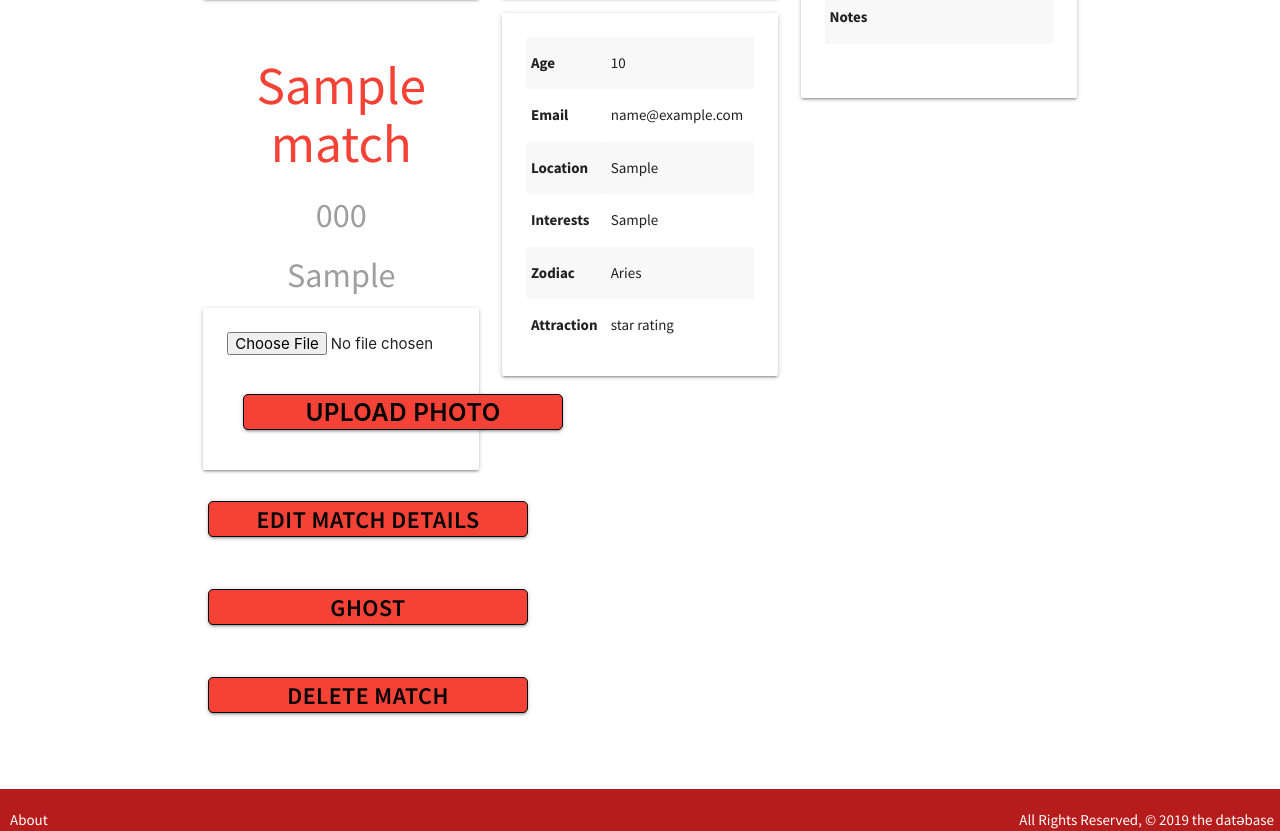
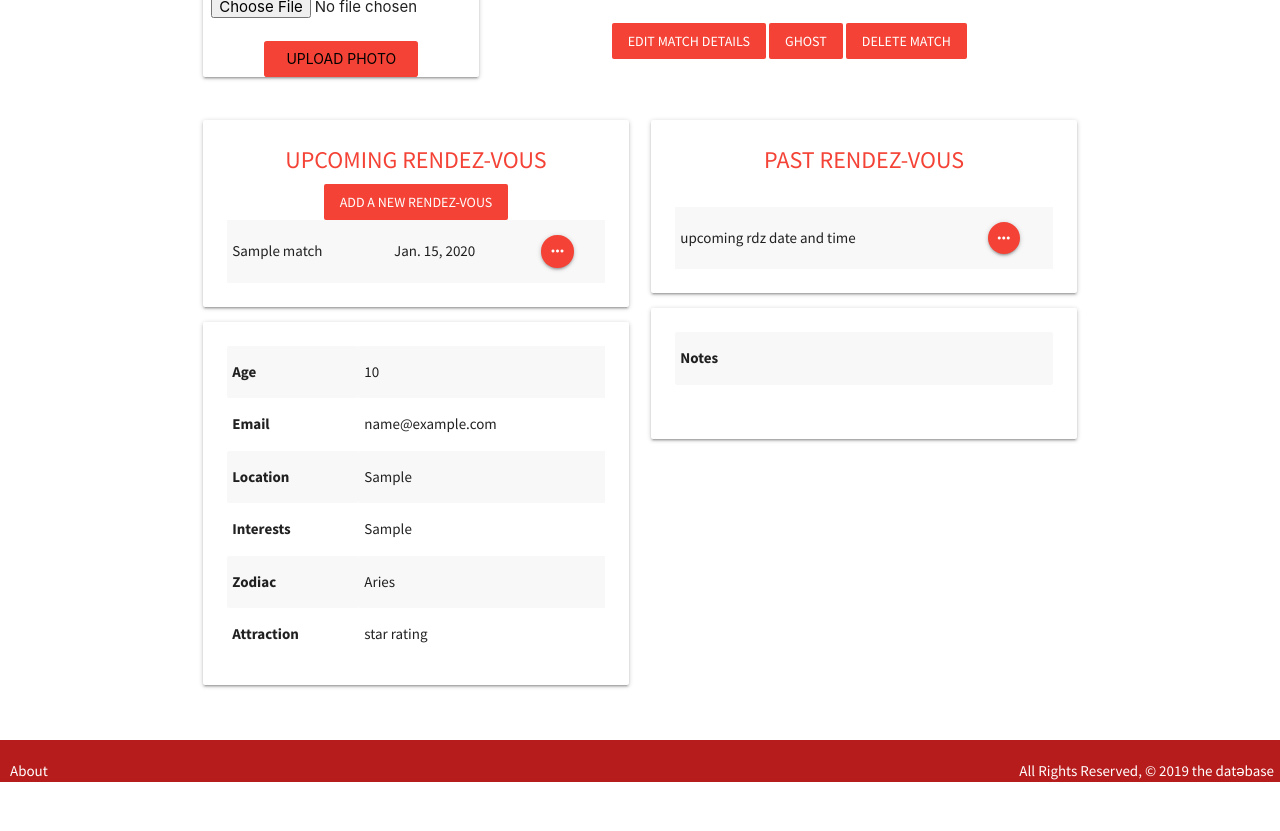
Before and after one commit to daparducci/datebase, a Django app: page /matches/1/ in a window 1280 px wide. Shown: the part 312-1143 px from the top of the page. After the commit the page ends 1094 px from the top, so only its background shows below. Run offline with Django 3.2, Linux system fonts and the light colour scheme; a user stored in the database is signed in; tables that the repository leaves empty hold one stand-in row (values such as "Sample post"); lists and menus that the app fills with data are empty.

Commit message:
css match_detail and add links

```diff
--- a/main_app/static/css/style.css
+++ b/main_app/static/css/style.css
@@ -19,13 +19,17 @@ span {
     font-weight: 600;
 }
 
+.upload-photo {
+    margin: 1vh;
+    text-align: center;
+}
+
 .btn {
     border: 1px solid black;
     background-color: transparent;
     color: black;
     margin: 2vh;
-    width: 25vw;
-    border-radius: 5px;
+    width: 15vw;
     font-weight: 600;
     font-size: 3vmin;
 }
--- a/main_app/templates/main_app/match_detail.html
+++ b/main_app/templates/main_app/match_detail.html
@@ -2,46 +2,63 @@
 {% block content %}
 
 <div class="row">
-    <div class="col s12 m12 l4">
+    <div class="col s6 offset-s3 m6 l4">
+        <div class="card">
             <div class="card-image center-align">
             {% for photo in match.match_photo_set.all %}
-        <img class=" responsive-img card-panel" src="{{photo.url}}">
+                <img class="responsive-img" src="{{photo.url}}">
             {% empty %}
                 <i class="material-icons" style="font-size: 12rem" >account_circle</i>
             {% endfor %}
+            <form action="{% url 'add_match_photo' match.id %}" enctype="multipart/form-data" method="POST" class="upload-photo">
+                {% csrf_token %}
+                <input type="file" name="photo-file" class="center-align">
+                <br><br>
+                <input type="submit" class="waves-effect btn-flat red white-text" value="Upload Photo">
+            </form>
             </div>
+        </div>
+    </div>
+    <div class="col s12 m6 l8">
             <div class="card-content center-align">
                 <h2 class="red-text">{{ match.name }}</h2>
                 <h4 class="grey-text">{{ match.phone }}</h4>
                 <h4 class="grey-text darken-4">{{ match.meet }}</h4>
+
+                </div><br>
+                <div class="card-action center-align">
+                    <a class="waves-effect btn-flat red white-text" href="{% url 'match_update' match.id %}">Edit Match Details</a>
+                    <a class="waves-effect btn-flat red white-text" href="">Ghost</a>
+                    <a class="waves-effect btn-flat red white-text" href="{% url 'match_delete' match.id %}">Delete Match</a>
                 </div>
-        <form action="{% url 'add_match_photo' match.id %}" enctype="multipart/form-data" method="POST" class="card-panel">
-            {% csrf_token %}
-            <input type="file" name="photo-file">
-            <br><br>
-            <input type="submit" class="btn red" value="Upload Photo">
-        </form>
-        <div class="row center-align">
-            <a class="btn red text-white" href="{% url 'match_update' match.id %}">Edit Match Details</a>
             </div>
-        <div class="row center-align">
-            <a class="btn red text-white" href="">Ghost</a>
         </div>
-        <div class="row center-align">
-            <a class="btn red text-white" href="{% url 'match_delete' match.id %}">Delete Match</a>
+    </div>
+</div>
+
+
+
+<div class="row">
+    <div class="col s12 m12 l8">
+
+
 
     </div>
-    </div>
-    <div class="col s12 m12 l4">
+    <div class="col s12 m12 l6">
         <div class="card">
             <div class="card-content center-align">
                 <span class="card-title red-text text-darken 4">UPCOMING RENDEZ-VOUS</span>
                 <table class="striped">
                     <tbody>
+                        {% for rdv in match.rdv_set.all  %}
+                            {% if request.user.id == rdv.match.user.id %}
                             <tr>
-                            <td>upcoming rdz date and time</td>
-                            <td><a class="btn-floating btn-small waves-effect waves-light red" href=""> <i class="material-icons">more_horiz</i></a></td>
+                                <td>{{rdv.match.name}}</td>
+                                <td>{{rdv.date}}</td>
+                                <td><a class="btn-floating btn-small waves-effect waves-light red" href="{% url 'rdv_detail' rdv.id %}"> <i class="material-icons">more_horiz</i></a></td>
                             </tr>
+                            {% endif %}
+                        {% endfor %}
                         <a class="waves-effect btn-flat red white-text" href="{% url 'rdvs_create' %}"> Add a new Rendez-Vous</a>
                     </tbody>
                 </table>
@@ -80,7 +97,7 @@
             </div>
         </div>
     </div>
-    <div class="col s12 m12 l4">
+    <div class="col s12 m12 l6">
         <div class="card">
             <div class="card-content center-align">
                 <span class="card-title red-text text-darken 4">PAST RENDEZ-VOUS</span>
```
Lines whose indentation alone changed are shown as unchanged.
